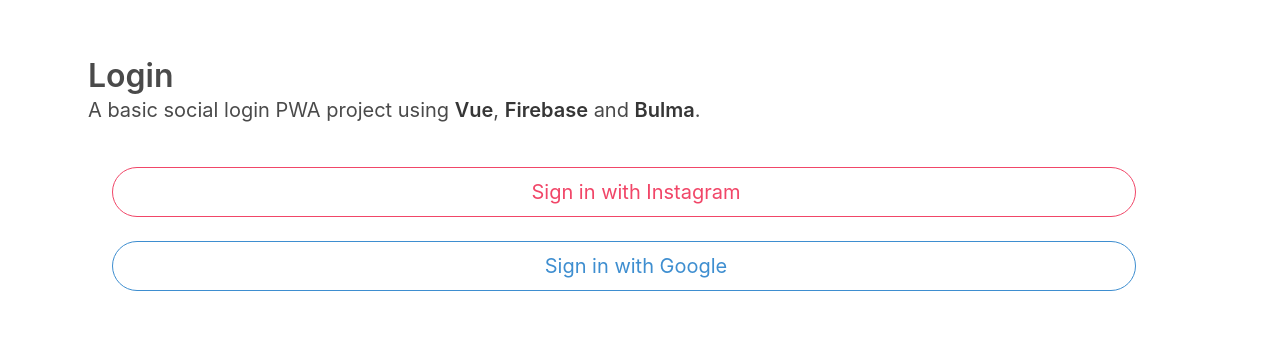
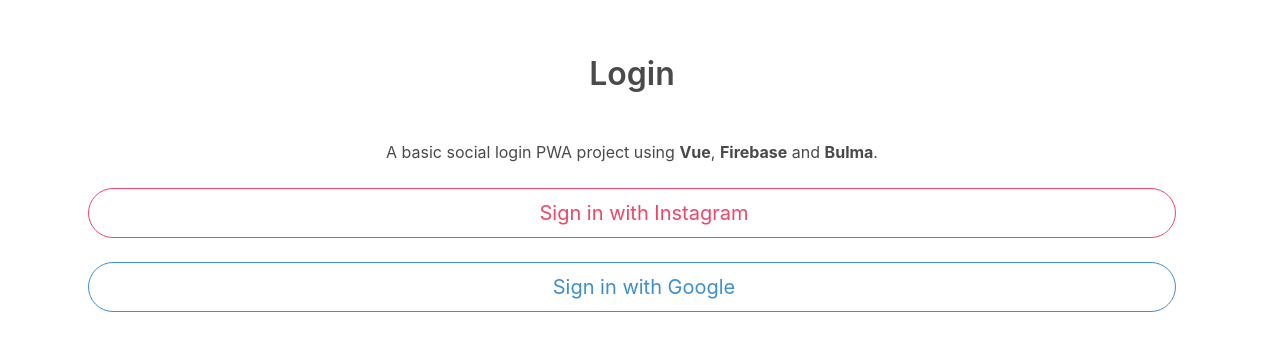
Before and after one commit to marcosvidolin/vue-social-login, a Vue app: page /login in a window 1280 px wide. Shown: the part 216-566 px from the top of the page. Built offline with nearby package versions, Linux system fonts and the light colour scheme; no server answers; some icons are missing.

Commit message:
Login adjusts

```diff
--- a/src/views/Login.vue
+++ b/src/views/Login.vue
@@ -2,17 +2,18 @@
   <section class="hero has-background-white is-fullheight">
     <div class="hero-body">
       <div class="container">
-        <div class="notification has-background-white">
+        <div class="notification has-background-white has-text-centered">
           <h1 class="title">Login</h1>
+          <br>
 
-          <h4 class="subtitle">
+          <p>
             A basic social login PWA project using
             <strong>Vue</strong>,
             <strong>Firebase</strong> and
             <strong>Bulma</strong>.
-          </h4>
+          </p>
+          <br>
 
-          <div class="notification has-background-white">
           <a class="button is-outlined is-danger is-rounded is-medium is-fullwidth">
             <span class="icon">
               <i class="fab fa-instagram"></i>
@@ -21,14 +22,12 @@
           </a>
           <br />
           <a class="button is-google is-outlined is-info is-rounded is-medium is-fullwidth"
-                @click="googleLogin">
+            @click="loginWithGoogle">
             <span class="icon">
               <i class="fab fa-google"></i>
             </span>
             <span>Sign in with Google</span>
           </a>
-          </div>
-          <!-- /Notification -->
         </div>
         <!-- /Notification -->
       </div>
@@ -39,20 +38,24 @@
 </template>
 
 <script>
-import firebase from 'firebase';
+import firebase from "firebase";
 
 export default {
-    name: 'login',
+  name: "login",
   methods: {
-        googleLogin() {
+    loginWithGoogle() {
       const provider = new firebase.auth.GoogleAuthProvider();
-            firebase.auth().signInWithPopup(provider).then(() => {
-                this.$router.replace('home');
-            }).catch((err) => {
+      firebase
+        .auth()
+        .signInWithPopup(provider)
+        .then(() => {
+          this.$router.replace("home");
+        })
+        .catch(err => {
           // TODO:
           alert(err.message);
         });
     }
   }
-}
+};
 </script>
```
Lines whose indentation alone changed are shown as unchanged.
